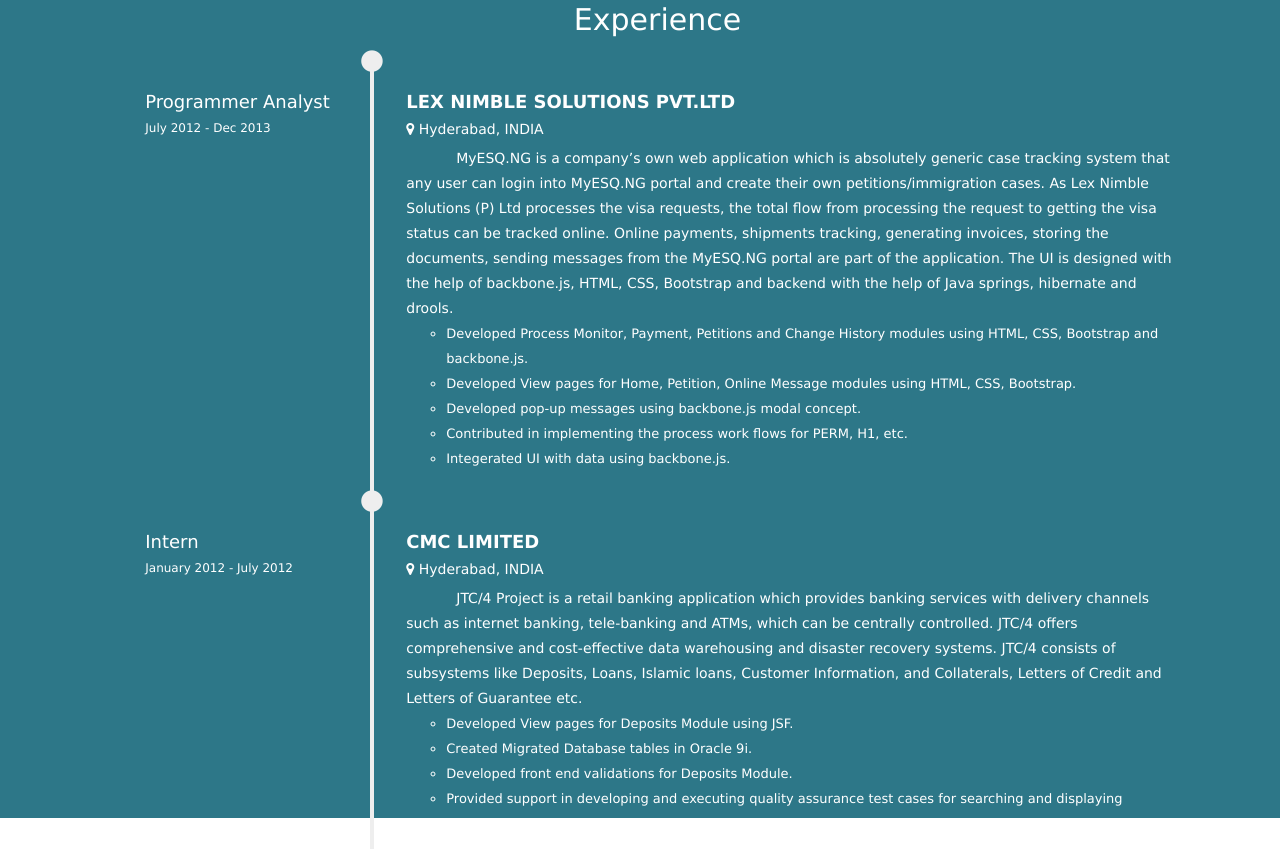
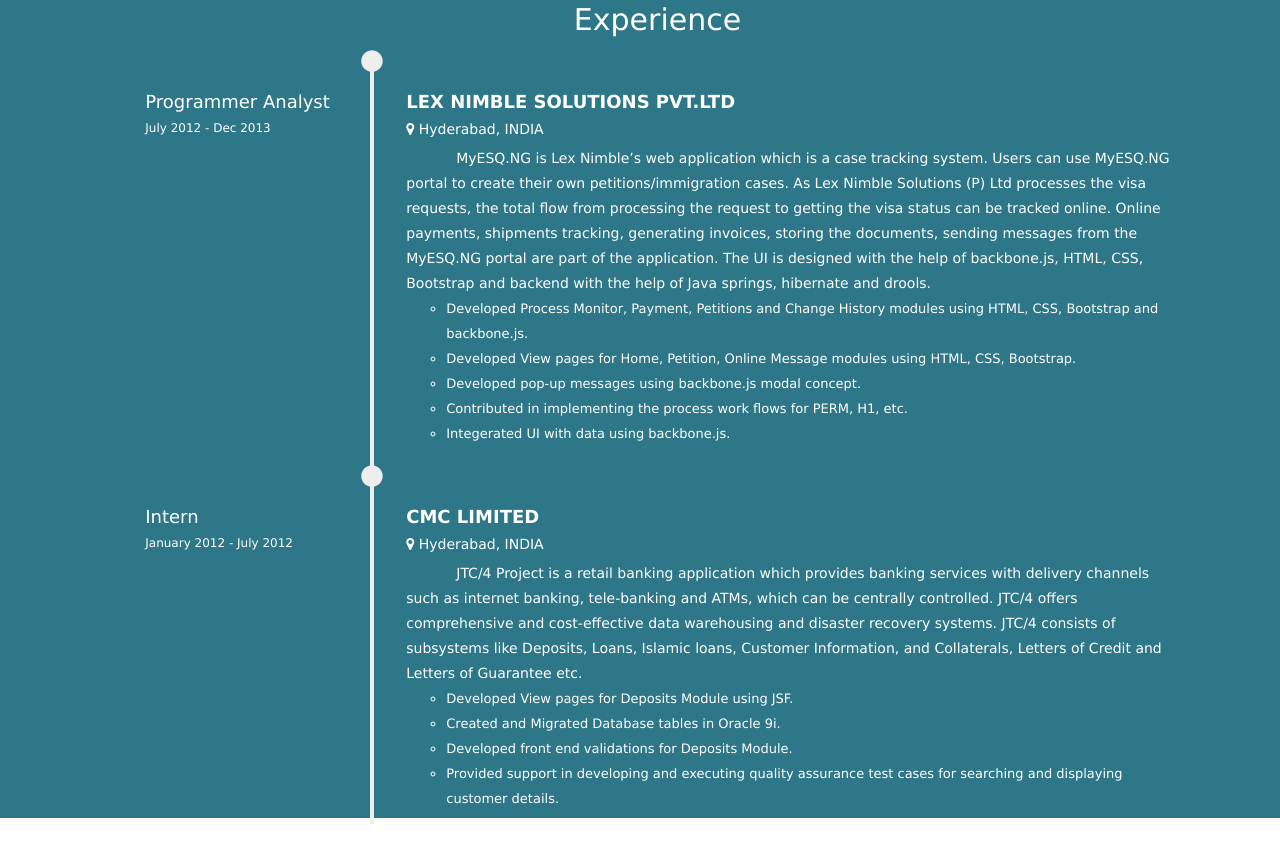
Before and after one commit to smavuleti/smavuleti, a website: page public/index.html in a window 1280 px wide. Shown: the part 932-1784 px from the top of the page. Drawn offline with nearby package versions, Linux system fonts and the light colour scheme.

Commit message:
grammar check done

```diff
--- a/public/index.html
+++ b/public/index.html
@@ -123,7 +123,7 @@
             <div class="timeline-body">
                 <h4><strong>LEX NIMBLE SOLUTIONS PVT.LTD</strong> </h4>
                 <i class="fa fa-map-marker h5" aria-hidden="true"> </i> Hyderabad, INDIA
-                <p > MyESQ.NG is a company’s own web application which is absolutely generic case tracking system that any user can login into MyESQ.NG portal and create their own petitions/immigration cases. As Lex Nimble Solutions (P) Ltd processes the visa requests, the total flow from processing the request to getting the visa status can be tracked online. Online payments, shipments tracking, generating invoices, storing the documents, sending messages from the MyESQ.NG portal are part of the application. The UI is designed with the help of backbone.js, HTML, CSS, Bootstrap and backend with the help of Java springs, hibernate and drools.</p>
+                <p > MyESQ.NG is Lex Nimble’s web application which is a case tracking system. Users can use MyESQ.NG portal to create their own petitions/immigration cases. As Lex Nimble Solutions (P) Ltd processes the visa requests, the total flow from processing the request to getting the visa status can be tracked online. Online payments, shipments tracking, generating invoices, storing the documents, sending messages from the MyESQ.NG portal are part of the application. The UI is designed with the help of backbone.js, HTML, CSS, Bootstrap and backend with the help of Java springs, hibernate and drools.</p>
                 <ul style="font-size:13px;">
                     <li>Developed Process Monitor, Payment, Petitions and Change History modules using HTML, CSS, Bootstrap and
                       backbone.js.</li>
@@ -152,7 +152,7 @@
                <p>JTC/4 Project is a retail banking application which provides banking services with delivery channels such as internet banking, tele-banking and ATMs, which can be centrally controlled. JTC/4 offers comprehensive and cost-effective data warehousing and disaster recovery systems. JTC/4 consists of subsystems like Deposits, Loans, Islamic loans, Customer Information, and Collaterals, Letters of Credit and Letters of Guarantee etc. </p>
               <ul style="font-size:13px;">
                   <li>Developed View pages for Deposits Module using JSF.</li>
-                  <li>Created Migrated Database tables in Oracle 9i.</li>
+                  <li>Created and Migrated Database tables in Oracle 9i.</li>
                   <li>Developed front end validations for Deposits Module.</li>
                   <li>Provided support in developing and executing quality assurance test cases for searching and displaying customer details.</li>
                 </ul>
```
